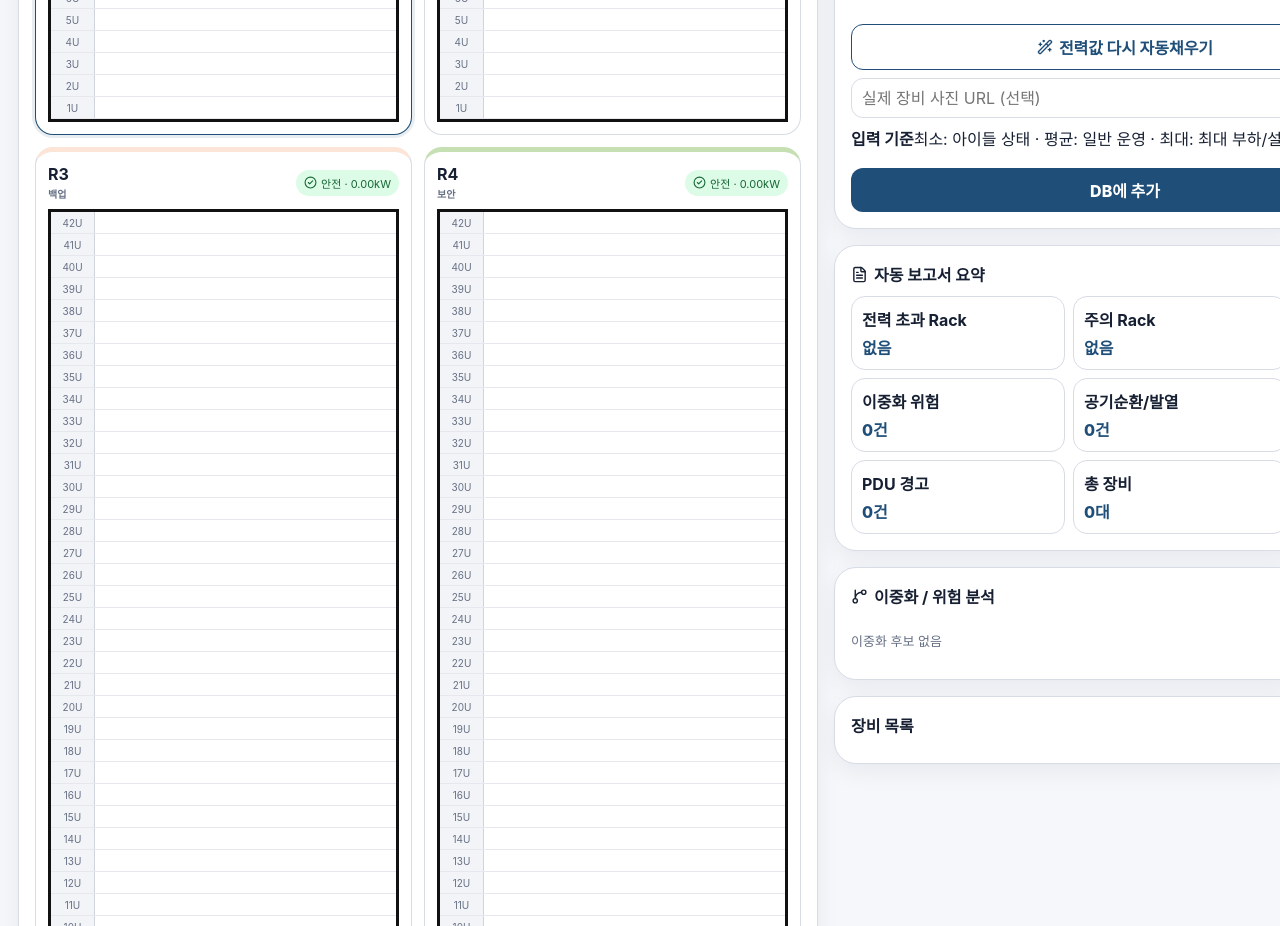
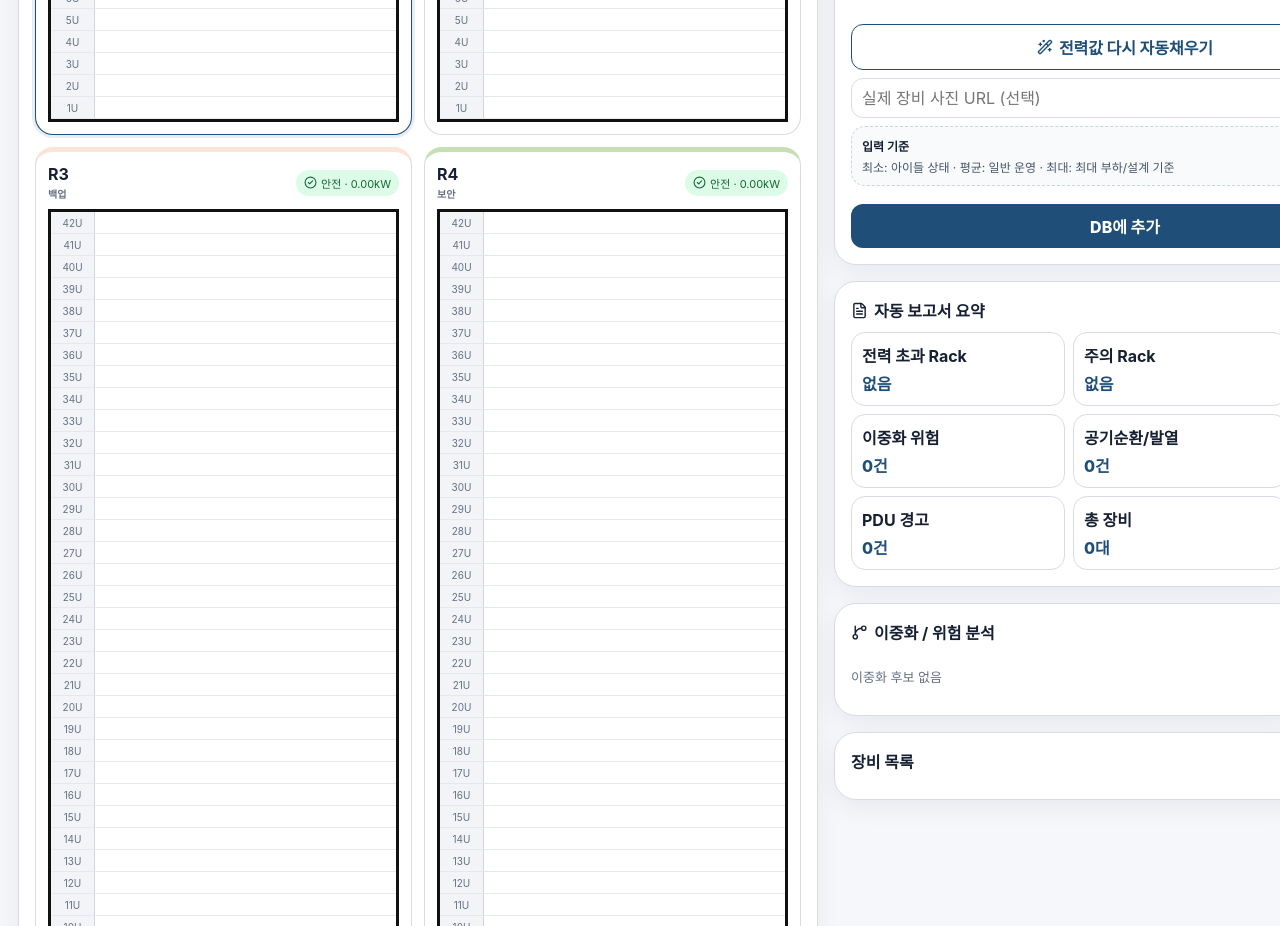
Before and after one commit to HwangKyuYeol/idc-rack-platform, a React (Vite) app: page / in a window 1280 px wide. Shown: the part 1420-2346 px from the top of the page. Built offline with nearby package versions, Linux system fonts and the light colour scheme.

Commit message:
Refactor footer styles into power guide section
Replaced footer styles with a new power guide section.

```diff
--- a/src/style.css
+++ b/src/style.css
@@ -14,38 +14,23 @@
 .rackView{border-top:5px solid var(--rack-accent,#1f4e78)}
 
 
-/* Footer */
+/* Auto power guide */
 
-.footer {
-  margin-top: 40px;
-  padding: 22px 16px;
-  text-align: center;
-  border-top: 1px solid #d7dce5;
-  background: #f9fafb;
+.powerGuide {
+  background: #f8fafc;
+  border: 1px dashed #cbd5e1;
+  border-radius: 14px;
+  padding: 10px;
   color: #475467;
-  font-size: 13px;
+  font-size: 12px;
 }
 
-.footerContent {
-  max-width: 900px;
-  margin: 0 auto;
-  line-height: 1.7;
+.powerGuide b {
+  display: block;
+  color: #172033;
+  margin-bottom: 4px;
 }
 
-.footer p {
-  margin: 2px 0;
+.powerGuide span {
+  display: block;
 }
-
-.footer strong {
-  color: #172033;
-}
-
-.footer a {
-  color: #1f4e78;
-  text-decoration: none;
-  font-weight: 800;
-}
-
-.footer a:hover {
-  text-decoration: underline;
-}
```
